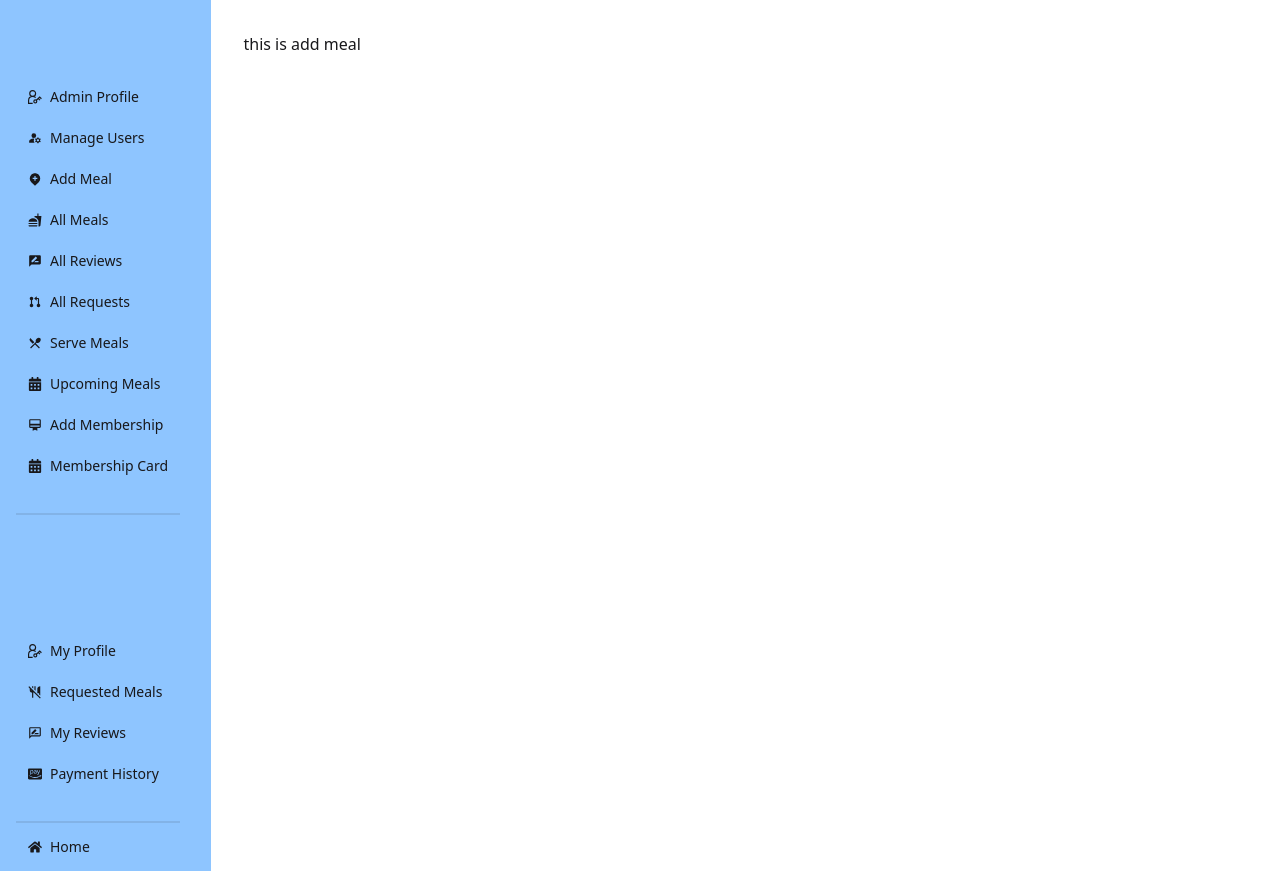
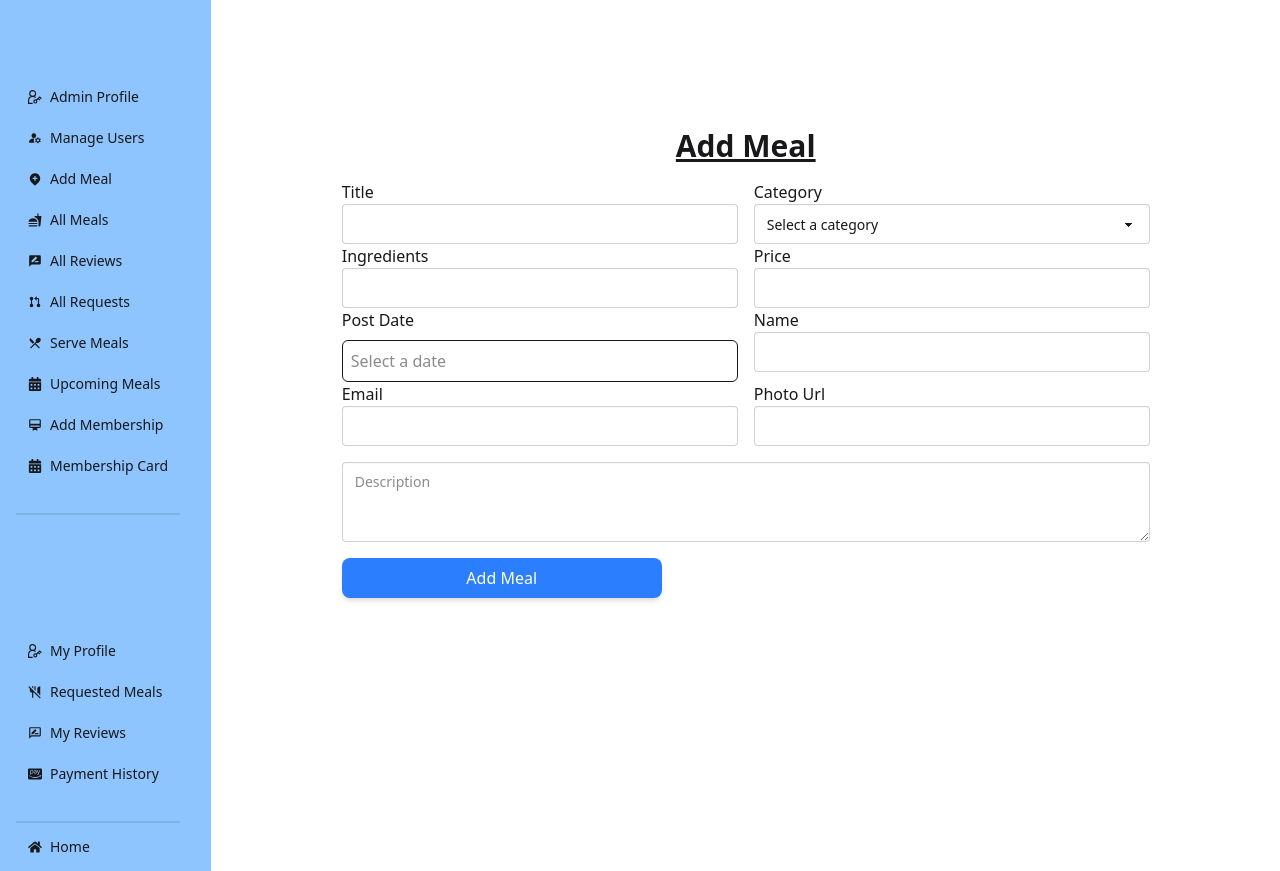
Before and after one commit to codeWithKausar43/Modern-hostel-management-client, a React (Vite) app: page /dashboard/addMeal in a window 1280 px wide. Built offline with nearby package versions, Linux system fonts and the light colour scheme; no server answers.

Commit message:
meal review section complete

```diff
--- a/package.json
+++ b/package.json
@@ -16,6 +16,7 @@
     "@mui/material": "^7.1.0",
     "@smastrom/react-rating": "^1.5.0",
     "@tailwindcss/vite": "^4.1.5",
+    "axios": "^1.9.0",
     "firebase": "^11.6.1",
     "localforage": "^1.10.0",
     "lottie-react": "^2.4.1",
--- a/src/components/MealCard.jsx
+++ b/src/components/MealCard.jsx
@@ -4,6 +4,7 @@ import { Link } from "react-router-dom";
 
 const MealCard = ({ item }) => {
   const { _id, title, rating, photoUrl, price, description } = item || {};
+
   return (
     <div className=" sm:px-2 px-2 md:px-0">
       <div className="card h-[330px] bg-base-100 shadow-xl group overflow-hidden relative hover:scale-105 hover:shadow-2xl transition-transform duration-500 ease-in-out">
--- /dev/null
+++ b/src/hooks/useAuth.jsx
@@ -0,0 +1,9 @@
+import { useContext } from "react";
+import AuthContext from "../context/AuthContext/AuthContext";
+
+const useAuth = () => {
+     const auth = useContext(AuthContext)
+     return auth
+};
+
+export default useAuth;
--- /dev/null
+++ b/src/hooks/useAxiosSecure.jsx
@@ -0,0 +1,11 @@
+import axios from "axios";
+
+
+ const axiosSecure = axios.create({
+    baseURL : "http://localhost:3000"
+})
+const useAxiosSecure = () => {
+     return axiosSecure
+
+    };
+     export default useAxiosSecure;
--- a/src/pages/Dashboar/AddMeal/AddMeal.jsx
+++ b/src/pages/Dashboar/AddMeal/AddMeal.jsx
@@ -1,11 +1,229 @@
+import { useForm, Controller } from "react-hook-form";
+import DatePicker from "react-datepicker";
+import "react-datepicker/dist/react-datepicker.css";
+import { Helmet } from "react-helmet";
 
+import useAuth from "../../../hooks/useAuth";
+import useAxiosSecure from "../../../hooks/useAxiosSecure";
+import Swal from "sweetalert2";
 
 const AddMeal = () => {
-    return (
-        <div>
-            this is add meal
-        </div>
-    );
+  const { user } = useAuth();
+  const axiosSecure = useAxiosSecure();
+  const {
+    register,
+    control,
+    handleSubmit,
+    formState: { errors },
+  } = useForm();
+
+  const onSubmit = async (data) => {
+    const addMealInfo = {
+      name: data?.name,
+      email: data?.email,
+      category: data?.category,
+      price: parseInt(data?.price),
+      ingredients: data?.ingredients,
+      title: data?.title,
+      deadline: data.deadline,
+      description: data.description,
+      photoUrl: data.photoUrl,
+      like: {
+        likes: 0,
+      },
+      review: 0,
+      rating: 0,
+    };
+
+    axiosSecure
+      .post("/meals", addMealInfo)
+      .then((res) => {
+        console.log(res.data);
+        if (res.data.insertedId) {
+          Swal.fire({
+            position: "top-center",
+            icon: "success",
+            title: `${data?.title} has been added successfully!`,
+            showConfirmButton: false,
+            timer: 1500,
+          });
+        }
+      })
+      .catch((error) => {
+        Swal.fire({
+            position: "top-center",
+            icon: "error",
+            title: `${error.message}`,
+            showConfirmButton: false,
+            timer: 1500,
+          });
+      });
+  };
+
+  return (
+    <div className="md:mt-12 w-full md:w-[90%] mx-auto">
+      <Helmet>
+        <title>Add Meal || Hostel Management</title>
+      </Helmet>
+      <div className="bg-blue-gray-100 box-content p-12 rounded-xl">
+        <h3 className="mb-4 text-3xl font-bold text-center underline">
+          Add Meal
+        </h3>
+        <form onSubmit={handleSubmit(onSubmit)}>
+          <div className="grid grid-cols-1 gap-x-4 md:grid-cols-2 justify-around">
+            {/* Title */}
+            <label className="form-control w-full">
+              <span className="label-text mb-2">Title</span>
+              <input
+                {...register("title", { required: "Title is required" })}
+                type="text"
+                className="input input-bordered w-full"
+              />
+              {errors.title && (
+                <span className="text-red-500">{errors.title.message}</span>
+              )}
+            </label>
+
+            {/* Category */}
+            <label className="form-control w-full">
+              <span className="label-text mb-2">Category</span>
+              <select
+                {...register("category", { required: "Category is required" })}
+                className="select select-bordered w-full"
+              >
+                <option value="">Select a category</option>
+                <option>Breakfast</option>
+                <option>Lunch</option>
+                <option>Dinner</option>
+                <option>Upcoming</option>
+              </select>
+              {errors.category && (
+                <span className="text-red-500">{errors.category.message}</span>
+              )}
+            </label>
+
+            {/* Ingredients */}
+            <label className="form-control w-full">
+              <span className="label-text mb-2">Ingredients</span>
+              <input
+                {...register("ingredients", {
+                  required: "Ingredients are required",
+                })}
+                type="text"
+                className="input input-bordered w-full"
+              />
+              {errors.ingredients && (
+                <span className="text-red-500">
+                  {errors.ingredients.message}
+                </span>
+              )}
+            </label>
+
+            {/* Price */}
+            <label className="form-control w-full">
+              <span className="label-text mb-2">Price</span>
+              <input
+                {...register("price", { required: "Price is required" })}
+                type="number"
+                className="input input-bordered w-full"
+              />
+              {errors.price && (
+                <span className="text-red-500">{errors.price.message}</span>
+              )}
+            </label>
+
+            {/* Post Date */}
+            <label className="form-control w-full flex flex-col">
+              <span className="label-text mb-2">Post Date</span>
+              <Controller
+                name="deadline"
+                control={control}
+                rules={{ required: "Deadline is required" }}
+                render={({ field }) => (
+                  <DatePicker
+                    {...field}
+                    selected={field.value ? new Date(field.value) : null}
+                    onChange={(date) => {
+                      const formatted = date.toLocaleDateString("en-US");
+                      field.onChange(formatted);
+                    }}
+                    className="border p-2 rounded-md w-full"
+                    placeholderText="Select a date"
+                  />
+                )}
+              />
+              {errors.deadline && (
+                <span className="text-red-500">{errors.deadline.message}</span>
+              )}
+            </label>
+
+            {/* Name */}
+            <label className="form-control w-full">
+              <span className="label-text mb-2">Name</span>
+              <input
+                {...register("name", { required: "Name is required" })}
+                defaultValue={user?.displayName || ""}
+                type="text"
+                className="input input-bordered w-full"
+              />
+              {errors.name && (
+                <span className="text-red-500">{errors.name.message}</span>
+              )}
+            </label>
+
+            {/* Email */}
+            <label className="form-control w-full">
+              <span className="label-text mb-2">Email</span>
+              <input
+                readOnly
+                defaultValue={user?.email}
+                {...register("email", { required: "Email is required" })}
+                type="email"
+                className="input input-bordered w-full"
+              />
+              {errors.email && (
+                <span className="text-red-500">{errors.email.message}</span>
+              )}
+            </label>
+
+            {/* Photo file upload */}
+            <label className="form-control w-full">
+              <span className="label-text mb-2">Photo Url</span>
+              <input
+                {...register("photoUrl", { required: "photoUrl is required" })}
+                type="url"
+                className="input input-bordered w-full"
+              />
+              {errors.email && (
+                <span className="text-red-500">{errors.photoURl}</span>
+              )}
+            </label>
+
+            {/* Description */}
+            <Controller
+              name="description"
+              control={control}
+              defaultValue=""
+              render={({ field }) => (
+                <textarea
+                  {...field}
+                  placeholder="Description"
+                  className="textarea textarea-bordered w-full md:col-span-2 mt-4"
+                />
+              )}
+            />
+          </div>
+
+          <button
+            type="submit"
+            className="justify-center px-6 w-full md:w-80 bg-blue-500 text-white py-2 mt-4 rounded-lg shadow-md hover:bg-blue-600 transition-all duration-200"
+          >
+            Add Meal
+          </button>
+        </form>
+      </div>
+    </div>
+  );
 };
 
 export default AddMeal;
--- a/src/pages/MealDetails.jsx
+++ b/src/pages/MealDetails.jsx
@@ -5,8 +5,14 @@ import { Helmet } from "react-helmet";
 import { BiSolidLike } from "react-icons/bi";
 import { FaStarOfDavid } from "react-icons/fa";
 import { useLoaderData } from "react-router-dom";
+import useAuth from "../hooks/useAuth";
+import { useForm } from "react-hook-form";
+import useAxiosSecure from "../hooks/useAxiosSecure";
 
 const MealDetails = () => {
+const axiosSecure = useAxiosSecure()
+  const { user } = useAuth();
+
   const {
     photoUrl,
     title,
@@ -18,13 +24,43 @@ const MealDetails = () => {
     deadline,
     category,
     name,
+    _id
   } = useLoaderData();
-  console.log();
+
   const meal = useLoaderData();
-  console.log(meal);
   const [rating, setRating] = useState(0);
   const [startDate, setStartDate] = useState(new Date());
 
+  const { register, handleSubmit } = useForm();
+
+  // reviews
+  const onSubmit = async (data) => {
+      const reviewInfo = {
+        deadline : startDate.toLocaleDateString(),
+        review : data?.review,
+        title : data?.title,
+        meal_photoUrl: photoUrl,
+        rating: rating,
+        meal_id: _id,
+        like,
+        review_count : 0 ,
+
+        user: {
+          name: user?.displayName,
+          email : user?.email,
+          photoUrl : user?.photoURL
+        }
+      }
+      console.log(reviewInfo);
+      axiosSecure.post("/review", reviewInfo)
+      .then(res => {
+        console.log(res)
+      })
+      .catch(error => {
+        console.log(error)
+      })
+
+  };
   return (
     <>
       <Helmet>
@@ -73,7 +109,7 @@ const MealDetails = () => {
           </div>
           <div>
             <h3 className="mb-8 text-xl ">Review : </h3>
-            <form>
+            <form onSubmit={handleSubmit(onSubmit)}>
               {/* Date Picker Input Field */}
               <div className="flex flex-col md:flex-row  justify-between ">
                 <div>
@@ -90,8 +126,11 @@ const MealDetails = () => {
                   <Rating
                     style={{ maxWidth: 180 }}
                     value={rating}
-                    onChange={setRating}
-                    required
+                    onChange={(value, e) => {
+                      e?.preventDefault();
+                      e?.stopPropagation();
+                      setRating(value);
+                    }}
                   />
                 </div>
               </div>
@@ -101,10 +140,10 @@ const MealDetails = () => {
                     <span className="label-text"> Title :</span>
                   </label>
                   <input
+                    {...register("title")}
                     type="text"
-                    name="title"
                     placeholder="service title"
-                    defaultValue={"meal.title"}
+                    defaultValue={meal.title}
                     readOnly
                     className="input input-bordered"
                     required
@@ -115,10 +154,10 @@ const MealDetails = () => {
                     <span className="label-text">User Email:</span>
                   </label>
                   <input
+                    {...register("email")}
                     type="email"
-                    name="email"
                     placeholder="user email"
-                    defaultValue={"user?.email"}
+                    defaultValue={user?.email}
                     readOnly
                     className="input input-bordered"
                     required
@@ -129,7 +168,7 @@ const MealDetails = () => {
                 <span className="label-text">Review :</span>
               </label>
               <textarea
-                name="review"
+                {...register("review")}
                 className="textarea textarea-bordered w-full"
                 placeholder="review"
                 required
--- a/src/routes/PrivateRoute.jsx
+++ b/src/routes/PrivateRoute.jsx
@@ -14,7 +14,7 @@ const PrivateRoute = ({children}) => {
     if(user){
         return children
     }
-    return <Navigate to="/login" state={location?.pathname}></Navigate>
+    return <Navigate to="/login" state={{from : location}}></Navigate>
 };
 
 export default PrivateRoute;
```
Also changed, not shown: src/pages/Login.jsx (+20 -19 lines), src/pages/Register.jsx (line endings or trailing spaces), 1 other file (tests, documents, lock files or other folders).
